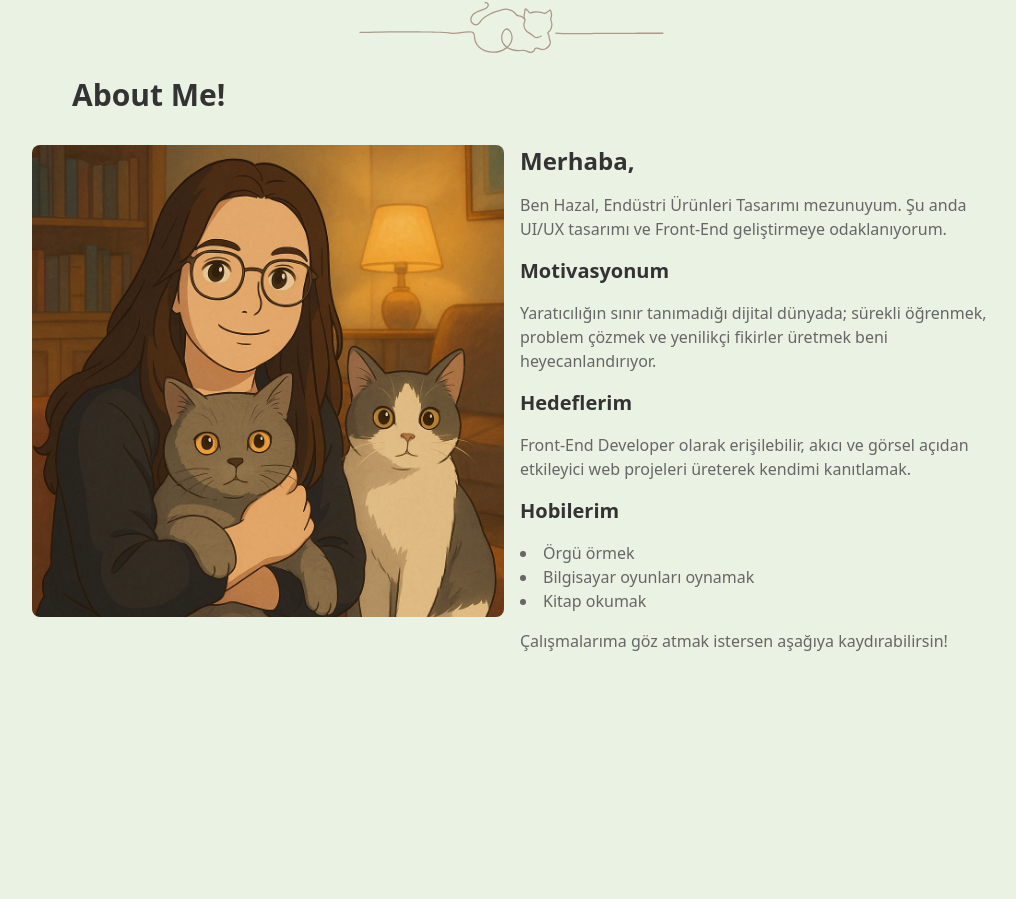
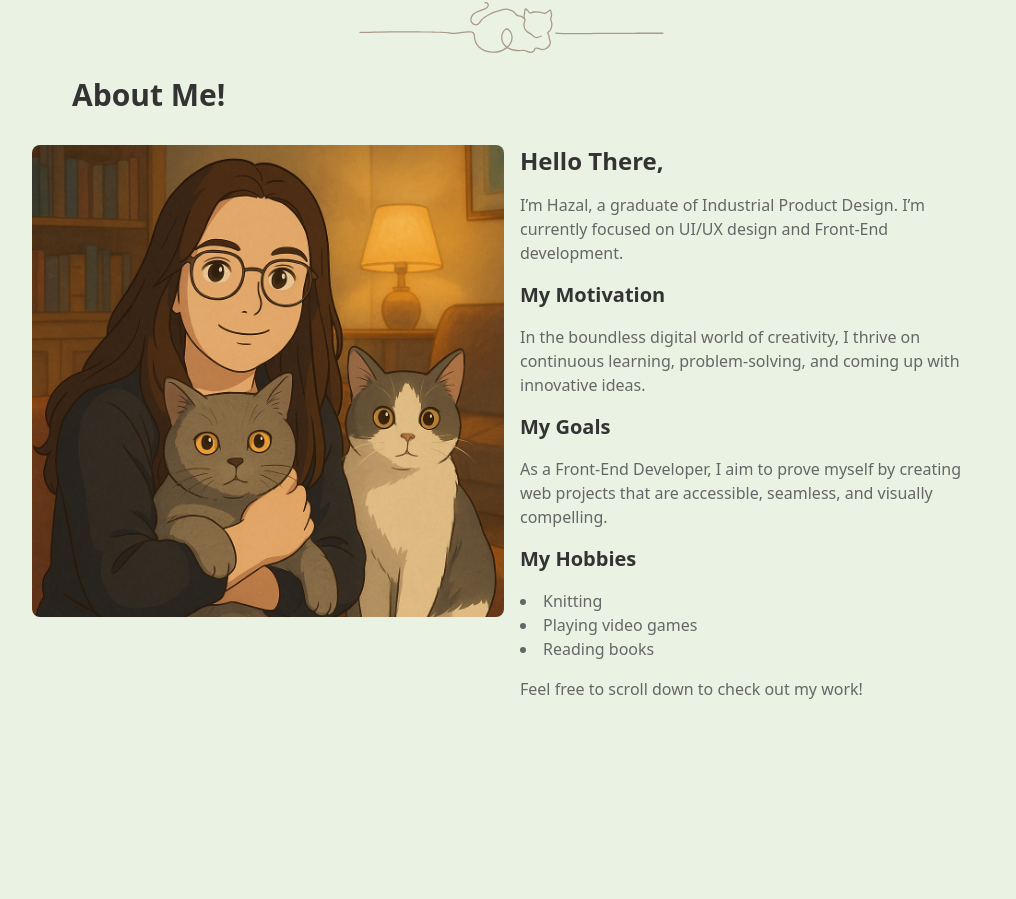
Before and after one commit to xhyasar/portfolio, a React (Vite) app: page /#/ in a window 1280 px wide. Shown: the part 822-1721 px from the top of the page, without its empty margins (128-1144 px from the left). Built offline with nearby package versions, Linux system fonts and the light colour scheme.

Commit message:
Update HeroSection: translate content and refine structure
Replaced Turkish text with English translations for global accessibility and improved clarity. Adjusted layout classes for better alignment and simplified structure.

```diff
--- a/src/components/HeroSection.tsx
+++ b/src/components/HeroSection.tsx
@@ -13,8 +13,8 @@ const HeroSection: React.FC<Props> = ({style}) => (
         <h1 className="px-10 text-header text-3xl font-semibold mb-4 ">
             About Me!
         </h1>
-        <div className="flex flex-col md:flex-row items-center justify-center gap-6 h-full">
-            <div className="flex flex-col md:flex-row w-full gap-4 mt-4">
+        <div className="flex flex-row items-center justify-center gap-6 h-full">
+            <div className=" flex w-full gap-4 mt-4">
                 <div className="flex-1">
                     <img
                         src="hazal.png"
@@ -24,32 +24,29 @@ const HeroSection: React.FC<Props> = ({style}) => (
                 </div>
                 {/* Buradaki div’in içini aşağıdaki gibi değiştir */}
                 <div className="flex-1 space-y-4">
-                    <h1 className="text-2xl text-header font-bold">Merhaba,</h1>
+                    <h1 className="text-2xl text-header font-bold">Hello There,</h1>
                     <p className="text-body">
-                        Ben Hazal, Endüstri Ürünleri Tasarımı mezunuyum. Şu anda UI/UX tasarımı ve Front-End
-                        geliştirmeye odaklanıyorum.
+                        I’m Hazal, a graduate of Industrial Product Design. I’m currently focused on UI/UX design and Front-End development.
                     </p>
-                    <h2 className="text-xl text-header font-semibold">Motivasyonum</h2>
+                    <h2 className="text-xl text-header font-semibold">My Motivation</h2>
                     <p className="text-body">
-                        Yaratıcılığın sınır tanımadığı dijital dünyada; sürekli öğrenmek, problem çözmek ve yenilikçi
-                        fikirler üretmek beni heyecanlandırıyor.
+                        In the boundless digital world of creativity, I thrive on continuous learning, problem-solving, and coming up with innovative ideas.
                     </p>
 
-                    <h2 className="text-xl text-header font-semibold">Hedeflerim</h2>
+                    <h2 className="text-xl text-header font-semibold">My Goals</h2>
                     <p className="text-body">
-                        Front-End Developer olarak erişilebilir, akıcı ve görsel açıdan etkileyici web projeleri
-                        üreterek kendimi kanıtlamak.
+                        As a Front-End Developer, I aim to prove myself by creating web projects that are accessible, seamless, and visually compelling.
                     </p>
 
-                    <h2 className="text-xl text-header font-semibold">Hobilerim</h2>
+                    <h2 className="text-xl text-header font-semibold">My Hobbies</h2>
                     <ul className="list-disc list-inside text-body">
-                        <li>Örgü örmek</li>
-                        <li>Bilgisayar oyunları oynamak</li>
-                        <li>Kitap okumak</li>
+                        <li>Knitting</li>
+                        <li>Playing video games</li>
+                        <li>Reading books</li>
                     </ul>
 
                     <p className="text-body">
-                        Çalışmalarıma göz atmak istersen aşağıya kaydırabilirsin!
+                        Feel free to scroll down to check out my work!
                     </p>
                 </div>
             </div>
```
